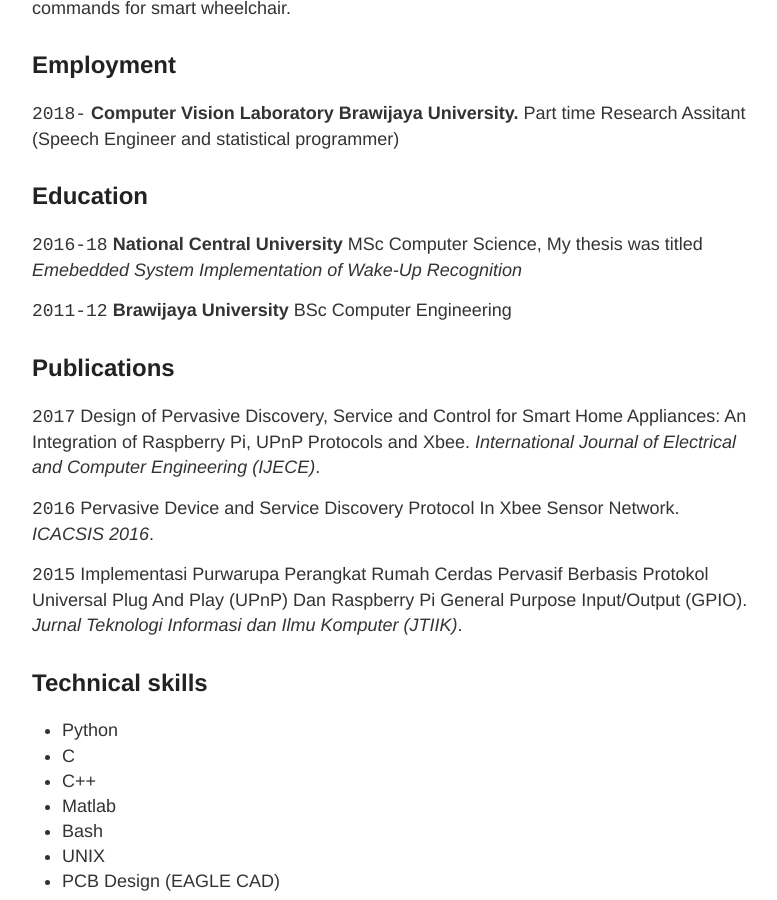
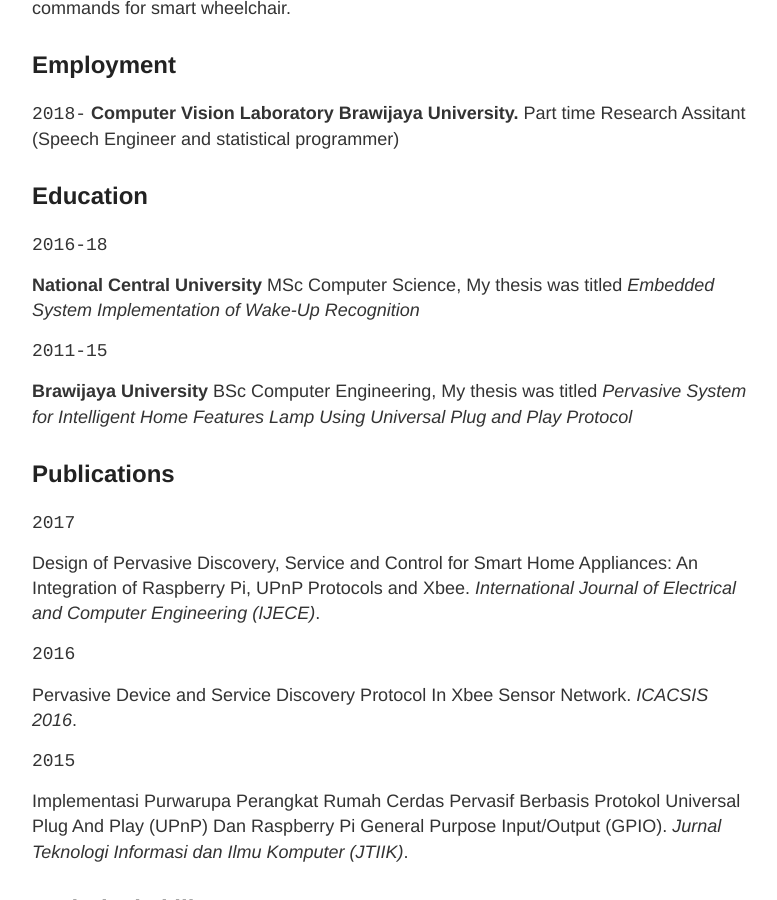
Before and after one commit to z430/z430.github.io, a Jekyll site: the page built from about.md, in a window 1280 px wide and 900 px high, scrolled down 508 px. Shown: the whole window, without its empty margins (248-1025 px from the left). Built offline with Jekyll 4.4.1, drawn with Linux system fonts in a browser that asks for light colours.

Commit message:
edit about page

```diff
--- a/about.md
+++ b/about.md
@@ -3,6 +3,7 @@ layout: page
 title: About
 permalink: /about/
 ---
+
 
 # Maystya (z430)
 Machine Learning and Embedded System Engineer
@@ -27,22 +28,27 @@ __Computer Vision Laboratory Brawijaya University.__ Part time Research Assitant
 ## Education
 
 `2016-18`
-__National Central University__ MSc Computer Science, My thesis was titled _Emebedded System Implementation of Wake-Up Recognition_
 
-`2011-12`
-__Brawijaya University__ BSc Computer Engineering
+__National Central University__ MSc Computer Science, My thesis was titled _Embedded System Implementation of Wake-Up Recognition_
+
+`2011-15`
+
+__Brawijaya University__ BSc Computer Engineering, My thesis was titled _Pervasive System for Intelligent Home Features Lamp Using Universal Plug and Play Protocol_
 
 
 ## Publications
 
 <!-- ### Journals -->
 `2017`
+
 Design of Pervasive Discovery, Service and Control for Smart Home Appliances: An Integration of Raspberry Pi, UPnP Protocols and Xbee. _International Journal of Electrical and Computer Engineering (IJECE)_.
 
 `2016`
+
 Pervasive Device and Service Discovery Protocol In Xbee Sensor Network. _ICACSIS 2016_.
 
 `2015`
+
 Implementasi Purwarupa Perangkat Rumah Cerdas Pervasif Berbasis Protokol Universal Plug And Play (UPnP) Dan Raspberry Pi General Purpose Input/Output (GPIO). _Jurnal Teknologi Informasi dan Ilmu Komputer (JTIIK)_.
 
 ## Technical skills
```
